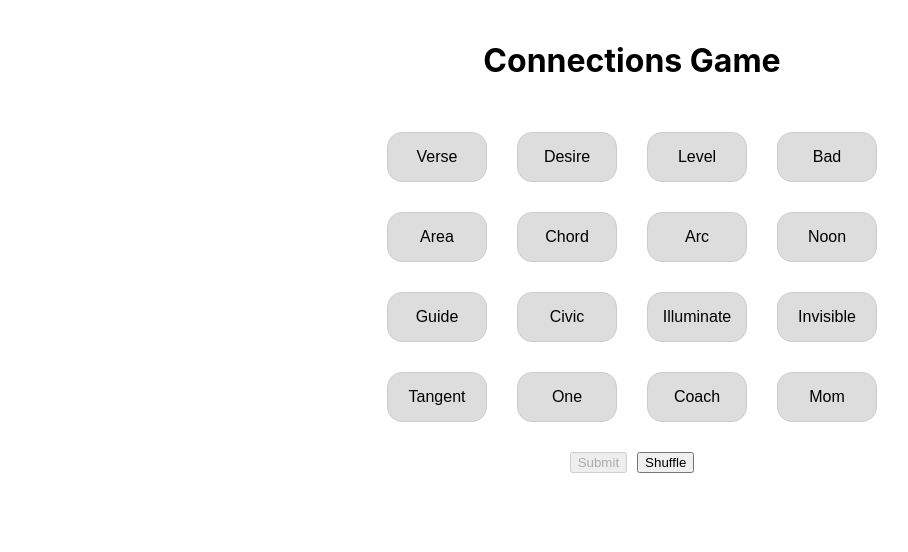
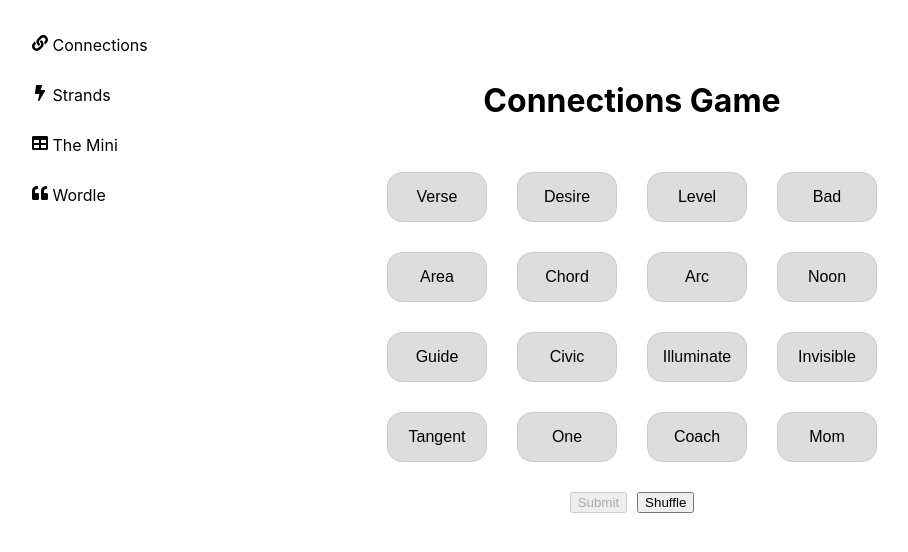
Before and after one commit to allysonc66/nyt-games, a React (Create React App) app: page /connections in a window 1280 px wide. Shown: the top 552 px of the page, without its empty margins (8-916 px from the left). Built offline with nearby package versions, Linux system fonts and the light colour scheme.

Commit message:
Add menu and other games

```diff
--- a/package.json
+++ b/package.json
@@ -12,6 +12,8 @@
     "@types/react-dom": "^18.3.0",
     "react": "^18.3.1",
     "react-dom": "^18.3.1",
+    "react-icons": "^5.3.0",
+    "react-router-dom": "^6.26.2",
     "react-scripts": "5.0.1",
     "typescript": "^4.9.5",
     "web-vitals": "^2.1.4"
--- a/src/App.css
+++ b/src/App.css
@@ -97,3 +97,63 @@
 .answer-bubble.green {
   background-color: lightgreen;
 }
+
+.App {
+  display: flex;
+}
+
+.navbar {
+  position: fixed; /* Fix the navbar to the left */
+  left: 0; /* Align to the left */
+  top: 0; /* Align to the top */
+  width: 200px; /* Set a width for the navbar */
+  background-color: #fff; /* Background color */
+  height: 100%; /* Full height */
+  padding: 20px; /* Add some padding */
+}
+
+.navbar ul {
+  list-style-type: none; /* Remove bullet points */
+  padding: 0; /* Remove padding */
+  display: flex; /* Change this to block or add flex-direction */
+  flex-direction: column; /* Add this line for vertical stacking */
+}
+
+.navbar li {
+  margin: 10px 0; /* Space between items */
+}
+
+/* Reset traditional link styles */
+.navbar ul li a {
+  text-decoration: none;
+  color: black;
+  display: block; /* Ensures the a tag takes full space of li */
+  padding: 10px 15px;
+}
+
+.navbar ul li {
+  list-style-type: none;
+  cursor: pointer;
+}
+
+.navbar ul li:hover,
+.navbar ul li.active {
+  background-color: #e0e0e0; /* Light gray color on hover or click */
+}
+
+/* Optional: Remove default margin/padding for a more compact menu */
+.navbar ul {
+  padding: 0;
+  margin: 0;
+  display: flex;
+}
+
+.navbar ul li {
+  margin: 5px;
+}
+
+
+.game-container {
+  flex-grow: 1; /* This will take the remaining space */
+  padding: 20px;
+}
--- a/src/App.tsx
+++ b/src/App.tsx
@@ -1,116 +1,42 @@
-import React, { useState } from "react";
+import React from "react";
+import { BrowserRouter as Router, Route, Link, Routes } from "react-router-dom";
+import { FaLink, FaBolt, FaTable, FaQuoteLeft } from "react-icons/fa";
 import "./App.css";
-
-// Define a word type with text, category, and display name for the category
-type Word = {
-  text: string;
-  category: string;
-};
-
-type Category = {
-  name: string;
-  words: string[];
-}
+import Connections from "./Connections"; // Assuming this is your existing game component
+import Strands from "./Strands"; // Placeholder for Strands game
+import TheMini from "./TheMini"; // Placeholder for The Mini game
+import Wordle from "./Wordle"; // Placeholder for Wordle game
 
 const App: React.FC = () => {
-  // Define 4 categories with their respective words and labels
-  const categories: { [key: string]: Category } = {
-    blue: { name: "U2 Songs", words: ["Desire", "Bad", "One", "Invisible"] },
-    yellow: { name: "Circle Geometry Terms", words: ["Chord", "Arc", "Tangent", "Area"] },
-    green: { name: "Words that mean 'Teach'", words: ["Illuminate", "Verse", "Coach", "Guide"] },
-    purple: { name: "Palindromes", words: ["Noon", "Mom", "Civic", "Level"] },
-  };
-
-  type CategoryKey = keyof typeof categories;
-
-
-  // Create a list of words by flattening the categories
-  const words: Word[] = Object.entries(categories).flatMap(([category, { words }]) =>
-    words.map((word) => ({ text: word, category }))
-  );
-
-  // Shuffle words for randomness
-  const shuffleArray = (array: Word[]) => [...array].sort(() => Math.random() - 0.5);
-
-  // State for shuffled words, selected words, correct groups, and the answer key
-  const [shuffledWords, setShuffledWords] = useState<Word[]>(shuffleArray(words));
-  const [selectedWords, setSelectedWords] = useState<Word[]>([]);
-  const [correctGroups, setCorrectGroups] = useState<Word[]>([]);
-  const [answerKey, setAnswerKey] = useState<CategoryKey[]>([]); // Change type to CategoryKey[]
-  const [shake, setShake] = useState(false);
-
-  // Handle word selection (toggle on/off)
-  const handleWordClick = (word: Word) => {
-    if (correctGroups.includes(word)) return;
-    if (selectedWords.includes(word)) {
-      setSelectedWords(selectedWords.filter((w) => w !== word));
-    } else {
-      setSelectedWords([...selectedWords, word]);
-    }
-  };
-
-  // Handle submission
-  const handleSubmit = () => {
-    if (selectedWords.length === 4) {
-      // Check if all selected words are from the same category
-      const category = selectedWords[0].category;
-      const allSameCategory = selectedWords.every(
-        (word) => word.category === category
-      );
-
-      if (allSameCategory) {
-        // Add the words to the correct group
-        setCorrectGroups([...correctGroups, ...selectedWords]);
-        setAnswerKey([...answerKey, category]); // Add the category to the answer key
-        setSelectedWords([]);
-      } else {
-        // Trigger shake animation and clear selection
-        setShake(true);
-        setTimeout(() => setShake(false), 500);
-      }
-    }
-  };
-
-  // Handle shuffle
-  const handleShuffle = () => {
-    setShuffledWords(shuffleArray(shuffledWords));
-  };
-
   return (
-    <div className="App">
-      <h1>Connections Game</h1>
-      <div className="word-grid">
-        {shuffledWords.map((word) => (
-          <button
-            key={word.text}
-            onClick={() => handleWordClick(word)}
-            className={`word ${
-              correctGroups.includes(word)
-                ? word.category
-                : selectedWords.includes(word)
-                ? "selected"
-                : "gray"
-            } ${shake && selectedWords.includes(word) ? "shake" : ""}`}
-          >
-            {word.text}
-          </button>
-        ))}
+    <Router>
+      <div className="App">
+        <nav className="navbar">
+          <ul>
+          <li>
+              <Link to="/connections"><FaLink /> Connections</Link>
+            </li>
+            <li>
+              <Link to="/strands"><FaBolt /> Strands</Link>
+            </li>
+            <li>
+              <Link to="/the-mini"><FaTable /> The Mini</Link>
+            </li>
+            <li>
+              <Link to="/wordle"><FaQuoteLeft /> Wordle</Link>
+            </li>
+          </ul>
+        </nav>
+        <div className="game-container">
+          <Routes>
+            <Route path="/connections" element={<Connections />}/>
+            <Route path="/strands"  element={<Strands />} />
+            <Route path="/the-mini"  element={<TheMini />} />
+            <Route path="/wordle"  element={<Wordle />} />
+          </Routes>
+        </div>
       </div>
-      <div className="controls">
-        <button onClick={handleSubmit} disabled={selectedWords.length !== 4}>
-          Submit
-        </button>
-        <button onClick={handleShuffle}>Shuffle</button>
-      </div>
-      {/* Answer Key Section */}
-      <div className="answer-key">
-        {answerKey.map((category: CategoryKey) => ( // Specify the type for category
-  <div key={category} className={`answer-bubble ${category}`}>
-    {categories[category].name} {/* Show the category name in the answer key */}
-  </div>
-))}
-      </div>
-    </div>
+    </Router>
   );
 };
 
--- /dev/null
+++ b/src/Connections.tsx
@@ -0,0 +1,117 @@
+import React, { useState } from "react";
+import "./App.css";
+
+// Define a word type with text, category, and display name for the category
+type Word = {
+  text: string;
+  category: string;
+};
+
+type Category = {
+  name: string;
+  words: string[];
+}
+
+const Connections: React.FC = () => {
+  // Define 4 categories with their respective words and labels
+  const categories: { [key: string]: Category } = {
+    blue: { name: "U2 Songs", words: ["Desire", "Bad", "One", "Invisible"] },
+    yellow: { name: "Circle Geometry Terms", words: ["Chord", "Arc", "Tangent", "Area"] },
+    green: { name: "Words that mean 'Teach'", words: ["Illuminate", "Verse", "Coach", "Guide"] },
+    purple: { name: "Palindromes", words: ["Noon", "Mom", "Civic", "Level"] },
+  };
+
+  type CategoryKey = keyof typeof categories;
+
+
+  // Create a list of words by flattening the categories
+  const words: Word[] = Object.entries(categories).flatMap(([category, { words }]) =>
+    words.map((word) => ({ text: word, category }))
+  );
+
+  // Shuffle words for randomness
+  const shuffleArray = (array: Word[]) => [...array].sort(() => Math.random() - 0.5);
+
+  // State for shuffled words, selected words, correct groups, and the answer key
+  const [shuffledWords, setShuffledWords] = useState<Word[]>(shuffleArray(words));
+  const [selectedWords, setSelectedWords] = useState<Word[]>([]);
+  const [correctGroups, setCorrectGroups] = useState<Word[]>([]);
+  const [answerKey, setAnswerKey] = useState<CategoryKey[]>([]); // Change type to CategoryKey[]
+  const [shake, setShake] = useState(false);
+
+  // Handle word selection (toggle on/off)
+  const handleWordClick = (word: Word) => {
+    if (correctGroups.includes(word)) return;
+    if (selectedWords.includes(word)) {
+      setSelectedWords(selectedWords.filter((w) => w !== word));
+    } else {
+      setSelectedWords([...selectedWords, word]);
+    }
+  };
+
+  // Handle submission
+  const handleSubmit = () => {
+    if (selectedWords.length === 4) {
+      // Check if all selected words are from the same category
+      const category = selectedWords[0].category;
+      const allSameCategory = selectedWords.every(
+        (word) => word.category === category
+      );
+
+      if (allSameCategory) {
+        // Add the words to the correct group
+        setCorrectGroups([...correctGroups, ...selectedWords]);
+        setAnswerKey([...answerKey, category]); // Add the category to the answer key
+        setSelectedWords([]);
+      } else {
+        // Trigger shake animation and clear selection
+        setShake(true);
+        setTimeout(() => setShake(false), 500);
+      }
+    }
+  };
+
+  // Handle shuffle
+  const handleShuffle = () => {
+    setShuffledWords(shuffleArray(shuffledWords));
+  };
+
+  return (
+    <div className="App">
+      <h1>Connections Game</h1>
+      <div className="word-grid">
+        {shuffledWords.map((word) => (
+          <button
+            key={word.text}
+            onClick={() => handleWordClick(word)}
+            className={`word ${
+              correctGroups.includes(word)
+                ? word.category
+                : selectedWords.includes(word)
+                ? "selected"
+                : "gray"
+            } ${shake && selectedWords.includes(word) ? "shake" : ""}`}
+          >
+            {word.text}
+          </button>
+        ))}
+      </div>
+      <div className="controls">
+        <button onClick={handleSubmit} disabled={selectedWords.length !== 4}>
+          Submit
+        </button>
+        <button onClick={handleShuffle}>Shuffle</button>
+      </div>
+      {/* Answer Key Section */}
+      <div className="answer-key">
+        {answerKey.map((category: CategoryKey) => ( // Specify the type for category
+  <div key={category} className={`answer-bubble ${category}`}>
+    {categories[category].name} {/* Show the category name in the answer key */}
+  </div>
+))}
+      </div>
+    </div>
+  );
+};
+
+export default Connections;
--- /dev/null
+++ b/src/Strands.tsx
@@ -0,0 +1,7 @@
+import React from "react";
+
+const Strands: React.FC = () => {
+  return <div>Strands Game Placeholder</div>;
+};
+
+export default Strands;
--- /dev/null
+++ b/src/TheMini.tsx
@@ -0,0 +1,7 @@
+import React from "react";
+
+const TheMini: React.FC = () => {
+  return <div>The Mini Game Placeholder</div>;
+};
+
+export default TheMini;
--- /dev/null
+++ b/src/Wordle.tsx
@@ -0,0 +1,7 @@
+import React from "react";
+
+const Wordle: React.FC = () => {
+  return <div>Wordle Game Placeholder</div>;
+};
+
+export default Wordle;
```
Also changed, not shown: 1 other file (tests, documents, lock files or other folders).
